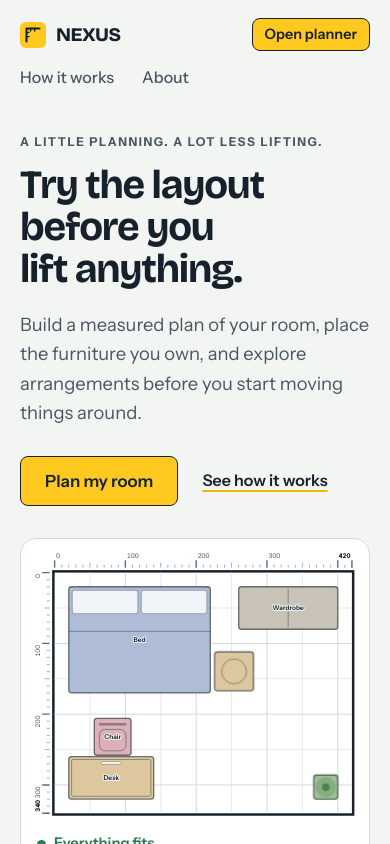
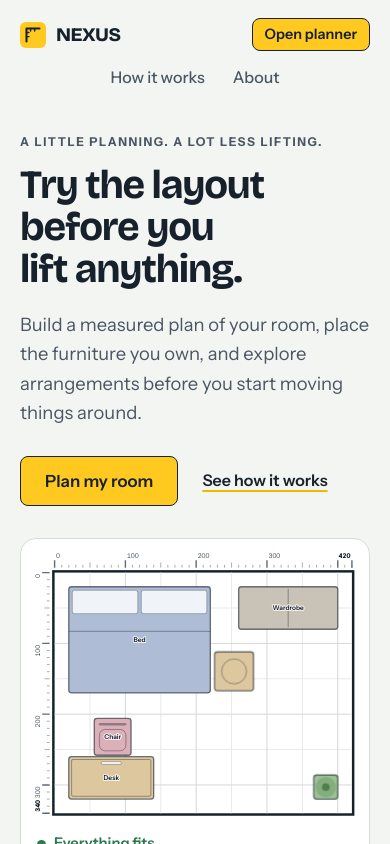
Before and after one commit to Wuraola-Adebisi/Forma, a React (Vite) app: page / in a window 390 px wide. Shown: the top 844 px of the page. Built offline with nearby package versions, Linux system fonts and the light colour scheme.

Commit message:
Style centered navigation and taller NEXUS footer

```diff
--- a/src/styles/site.css
+++ b/src/styles/site.css
@@ -1,16 +1,23 @@
 /* Site shell and navigation */
 .site { min-height: 100dvh; display: flex; flex-direction: column; }
 .site > main { flex: 1; }
-.site-header { display: flex; align-items: center; gap: 16px; padding-block: 18px; }
+.site-header { display: grid; grid-template-columns: minmax(0, 1fr) auto minmax(0, 1fr); align-items: center; gap: 16px; padding-block: 18px; }
 .brand { display: inline-flex; align-items: center; gap: 10px; font: 800 1.2rem/1 var(--font-display); letter-spacing: -0.03em; text-decoration: none; }
-.site-nav { display: flex; gap: 4px; margin-left: auto; }
+.site-nav { display: flex; justify-content: center; gap: 4px; margin-inline: auto; }
 .site-nav a { padding: 8px 12px; border-radius: 8px; color: var(--ink-2); font-weight: 500; text-decoration: none; transition: color .2s ease, background-color .2s ease; }
 .site-nav a:hover { color: var(--ink); background: rgba(23, 33, 43, 0.06); }
 .site-nav a[aria-current='page'] { color: var(--ink); box-shadow: inset 0 -2px 0 var(--tape-deep); border-radius: 8px 8px 0 0; }
-.site-footer { margin-top: clamp(56px, 8vw, 104px); border-top: 1px solid var(--line); padding-block: 28px; }
-.footer-inner { display: flex; flex-wrap: wrap; justify-content: space-between; gap: 12px 32px; color: var(--ink-2); font-size: .92rem; }
-.footer-links { display: flex; flex-wrap: wrap; gap: 8px 22px; }
-.footer-links a { text-underline-offset: 3px; }
+.site-footer { margin-top: clamp(72px, 10vw, 136px); padding-top: clamp(44px, 6vw, 76px); background: var(--ink); color: #fff; }
+.footer-main { display: grid; grid-template-columns: minmax(0, 1.5fr) minmax(220px, .5fr); gap: 48px; padding-bottom: clamp(44px, 6vw, 76px); }
+.footer-brand { color: #fff; }
+.footer-brand-block > p { margin-top: 18px; color: rgba(255,255,255,.66); font-size: 1.08rem; }
+.footer-brand-block .btn { margin-top: 24px; }
+.footer-nav-block { justify-self: end; min-width: 190px; }
+.footer-heading { margin-bottom: 18px; color: rgba(255,255,255,.48); font-size: .72rem; font-weight: 700; letter-spacing: .13em; text-transform: uppercase; }
+.footer-links { display: grid; gap: 12px; }
+.footer-links a { width: fit-content; color: rgba(255,255,255,.82); text-decoration: none; text-underline-offset: 4px; transition: color .2s ease; }
+.footer-links a:hover { color: var(--tape); text-decoration: underline; }
+.footer-bottom { display: flex; flex-wrap: wrap; justify-content: space-between; gap: 10px 24px; padding-block: 18px 22px; border-top: 1px solid rgba(255,255,255,.16); color: rgba(255,255,255,.5); font-size: .82rem; }
 
 /* Homepage hero */
 .hero { display: grid; grid-template-columns: minmax(0, 5fr) minmax(0, 7fr); align-items: center; gap: clamp(32px, 5vw, 72px); padding-block: clamp(16px, 4vw, 56px) 0; }
@@ -114,9 +121,14 @@
 }
 @media (max-width: 620px) {
   .site-header { flex-wrap: wrap; row-gap: 6px; }
-  .site-header .btn { margin-left: auto; }
-  .site-nav { order: 3; width: 100%; margin: 0 0 0 -12px; }
+  .site-header { grid-template-columns: 1fr auto; }
+  .site-header .header-cta { grid-column: 2; grid-row: 1; justify-self: end; }
+  .site-nav { grid-column: 1 / -1; grid-row: 2; width: 100%; margin: 0; justify-content: center; }
   .rows li { grid-template-columns: 28px minmax(0,1fr); }
+  .footer-main { grid-template-columns: 1fr; gap: 36px; }
+  .footer-nav-block { justify-self: stretch; }
+  .footer-links { grid-template-columns: repeat(2, minmax(0, 1fr)); }
+  .footer-bottom { flex-direction: column; }
 }
 @media (prefers-reduced-motion: reduce) {
   .hero-copy, .hero-plan, .settle, .ai-card { animation: none !important; }
```
